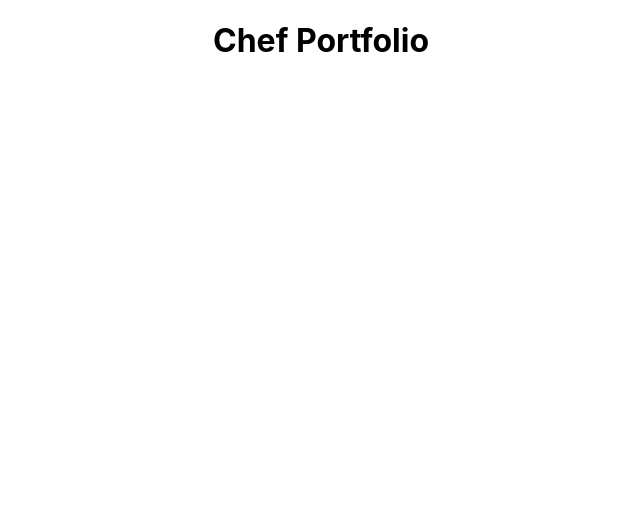
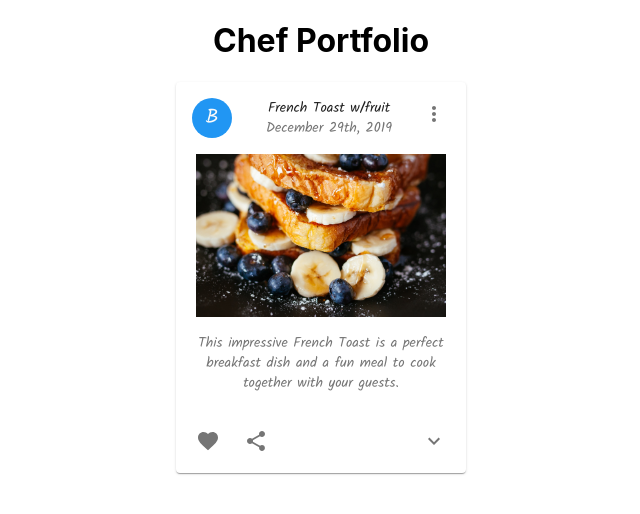
Before and after one commit to Hail91/materialUI-form, a React (Create React App) app in the folder react-form/: page /recipemarket in a window 1280 px wide. Shown: the top 514 px of the page, without its empty margins (319-959 px from the left). Built offline with nearby package versions, Linux system fonts and the light colour scheme.

Commit message:
built out basic reciple card with mui

```diff
--- a/react-form/src/App.css
+++ b/react-form/src/App.css
@@ -7,3 +7,8 @@
 .form {
   font-family: 'Kalam';
 }
+
+.recipes-container {
+  display: flex;
+  justify-content: center;
+}
--- a/react-form/src/App.js
+++ b/react-form/src/App.js
@@ -7,7 +7,7 @@
 import { Route } from 'react-router-dom';
 import Splash from './components/Splash';
 import ChefDashboard from './components/ChefDashboard';
-import recipeMarket from './components/recipeMarket';
+import RecipeMarket from './components/RecipeMarket';
 
 const theme = createMuiTheme({
   typography: {
@@ -26,7 +26,7 @@
         <Route path="/login" component={LoginForm} />
         <Route path="/register" component={RegisterForm} />
         <Route path="/dashboard" component={ChefDashboard} />
-        <Route path="/recipemarket" component={recipeMarket} />
+        <Route path="/recipemarket" component={RecipeMarket} />
       </ThemeProvider>
     </div>
   );
--- /dev/null
+++ b/react-form/src/components/RecipeCard.js
@@ -0,0 +1,126 @@
+import React, {useState} from 'react';
+import { makeStyles } from '@material-ui/core/styles';
+import clsx from 'clsx';
+import Card from '@material-ui/core/Card';
+import CardHeader from '@material-ui/core/CardHeader';
+import CardMedia from '@material-ui/core/CardMedia';
+import CardContent from '@material-ui/core/CardContent';
+import CardActions from '@material-ui/core/CardActions';
+import Collapse from '@material-ui/core/Collapse';
+import Avatar from '@material-ui/core/Avatar';
+import IconButton from '@material-ui/core/IconButton';
+import Typography from '@material-ui/core/Typography';
+import { blue } from '@material-ui/core/colors';
+import FavoriteIcon from '@material-ui/icons/Favorite';
+import ShareIcon from '@material-ui/icons/Share';
+import ExpandMoreIcon from '@material-ui/icons/ExpandMore';
+import MoreVertIcon from '@material-ui/icons/MoreVert';
+
+const useStyles = makeStyles(theme => ({
+  card: {
+    maxWidth: 290,
+  },
+  media: {
+    height: 0,
+    paddingTop: '56.25%',
+    width: 250,
+    margin: '0 auto'
+  },
+  expand: {
+    transform: 'rotate(0deg)',
+    marginLeft: 'auto',
+    transition: theme.transitions.create('transform', {
+      duration: theme.transitions.duration.shortest,
+    }),
+  },
+  expandOpen: {
+    transform: 'rotate(180deg)',
+  },
+  avatar: {
+    backgroundColor: blue[500],
+  },
+}));
+
+export default function RecipeCard() {
+  const classes = useStyles();
+  const [expanded, setExpanded] = useState(false);
+
+  const handleExpandClick = () => {
+    setExpanded(!expanded);
+  };
+
+  return (
+    <Card className={classes.card}>
+      <CardHeader
+        avatar={
+          <Avatar aria-label="recipe" className={classes.avatar}>
+            B
+          </Avatar>
+        }
+        action={
+          <IconButton aria-label="settings">
+            <MoreVertIcon />
+          </IconButton>
+        }
+        title="French Toast w/fruit"
+        subheader="December 29th, 2019"
+      />
+      <CardMedia
+        className={classes.media}
+        image={require('../images/Frenchtoast.jpg')}
+        title="Paella dish"
+      />
+      <CardContent>
+        <Typography variant="body2" color="textSecondary" component="p">
+          This impressive French Toast is a perfect breakfast dish and a fun meal to cook together with your
+          guests.
+        </Typography>
+      </CardContent>
+      <CardActions disableSpacing>
+        <IconButton aria-label="add to favorites">
+          <FavoriteIcon />
+        </IconButton>
+        <IconButton aria-label="share">
+          <ShareIcon />
+        </IconButton>
+        <IconButton
+          className={clsx(classes.expand, {
+            [classes.expandOpen]: expanded,
+          })}
+          onClick={handleExpandClick}
+          aria-expanded={expanded}
+          aria-label="show more"
+        >
+          <ExpandMoreIcon />
+        </IconButton>
+      </CardActions>
+      <Collapse in={expanded} timeout="auto" unmountOnExit>
+        <CardContent>
+          <Typography paragraph>Method:</Typography>
+          <Typography paragraph>
+            Heat 1/2 cup of the broth in a pot until simmering, add saffron and set aside for 10
+            minutes.
+          </Typography>
+          <Typography paragraph>
+            Heat oil in a (14- to 16-inch) paella pan or a large, deep skillet over medium-high
+            heat. Add chicken, shrimp and chorizo, and cook, stirring occasionally until lightly
+            browned, 6 to 8 minutes. Transfer shrimp to a large plate and set aside, leaving chicken
+            and chorizo in the pan. Add pimentón, bay leaves, garlic, tomatoes, onion, salt and
+            pepper, and cook, stirring often until thickened and fragrant, about 10 minutes. Add
+            saffron broth and remaining 4 1/2 cups chicken broth; bring to a boil.
+          </Typography>
+          <Typography paragraph>
+            Add rice and stir very gently to distribute. Top with artichokes and peppers, and cook
+            without stirring, until most of the liquid is absorbed, 15 to 18 minutes. Reduce heat to
+            medium-low, add reserved shrimp and mussels, tucking them down into the rice, and cook
+            again without stirring, until mussels have opened and rice is just tender, 5 to 7
+            minutes more. (Discard any mussels that don’t open.)
+          </Typography>
+          <Typography>
+            Set aside off of the heat to let rest for 10 minutes, and then serve.
+          </Typography>
+        </CardContent>
+      </Collapse>
+    </Card>
+  );
+}
--- a/react-form/src/components/recipeMarket.js
+++ b/react-form/src/components/recipeMarket.js
@@ -1,14 +1,18 @@
 import React from 'react';
+import RecipeCard from './RecipeCard';
 
- const recipeMarket = () => {
+ const RecipeMarket = () => {
 
     return (
         <div>
             <div className="mkt-title">
                 <h1>Chef Portfolio</h1>
             </div>
+            <div className="recipes-container">
+                <RecipeCard />
+            </div>
         </div>
     );
 };
 
-export default recipeMarket;
+export default RecipeMarket;
```
Also changed, not shown: react-form/src/images/Frenchtoast.jpg (added).
